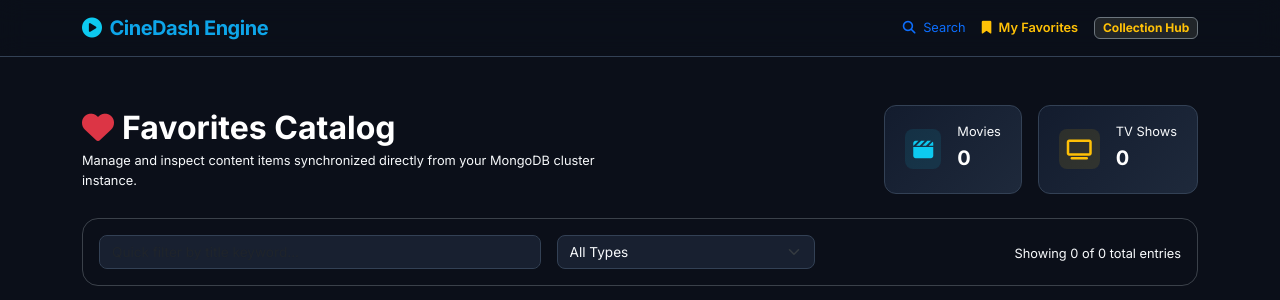
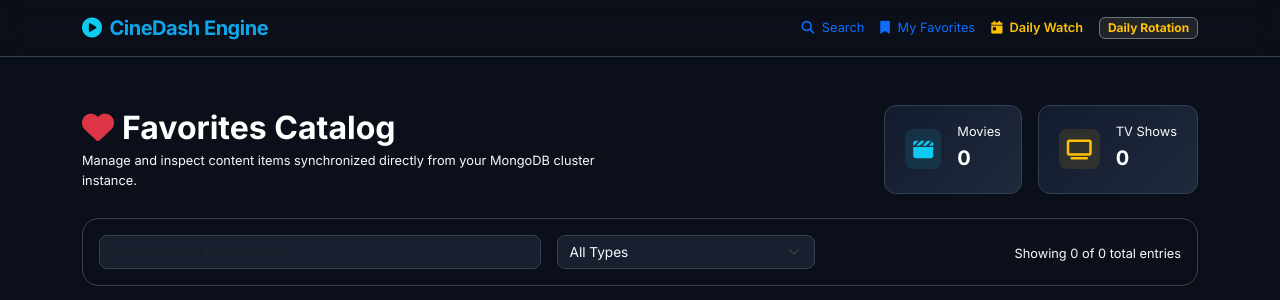
Before and after one commit to 7b809/t-movie-search-engine, a FastAPI app: page /favorites in a window 1280 px wide. Shown: the top 300 px of the page. Run offline with FastAPI, Linux system fonts and the light colour scheme; data that the repository does not hold is empty.

Commit message:
Auto update

```diff
--- a/app/templates/favorites.html
+++ b/app/templates/favorites.html
@@ -240,12 +240,17 @@
           >
           <a
             href="/favorites"
+            class="text-decoration-none text-readable-body fs-7"
+            ><i class="fa-solid fa-bookmark me-1"></i> My Favorites</a
+          >
+          <a
+            href="/daily-watch"
             class="text-decoration-none text-warning fs-7 fw-semibold"
-            ><i class="fa-solid fa-bookmark me-1"></i> My Favorites</a
+            ><i class="fa-solid fa-calendar-day me-1"></i> Daily Watch</a
           >
           <span
             class="badge bg-dark border border-secondary text-warning d-none d-sm-inline-block"
-            >Collection Hub</span
+            >Daily Rotation</span
           >
         </div>
       </div>
```
